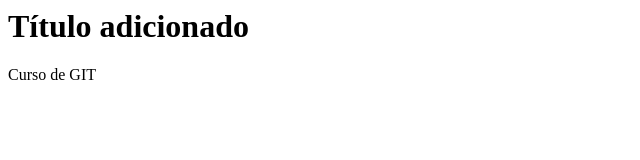
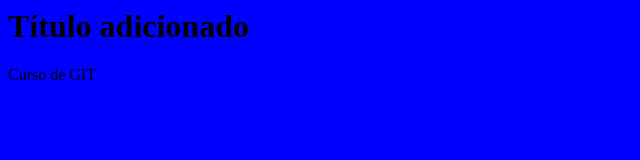
Before and after one commit to Eduardo94/CursoAlura, a plain HTML site: page index.html in a window 1280 px wide. Shown: the whole page, without its empty margins (0-640 px from the left). Drawn offline with Linux system fonts and the light colour scheme.

Commit message:
Criando o design

```diff
--- /dev/null
+++ b/estilo.css
@@ -0,0 +1,3 @@
+body {
+background-color: blue;
+}
--- a/index.html
+++ b/index.html
@@ -1,4 +1,8 @@
-<html> <body>
+<html>
+<head>
+<link rel="stylesheet" href="estilo.css">
+</head>
+ <body>
 <h1> Título adicionado </h1>
 <p> Curso de GIT </p>
 </body> </html>
```
